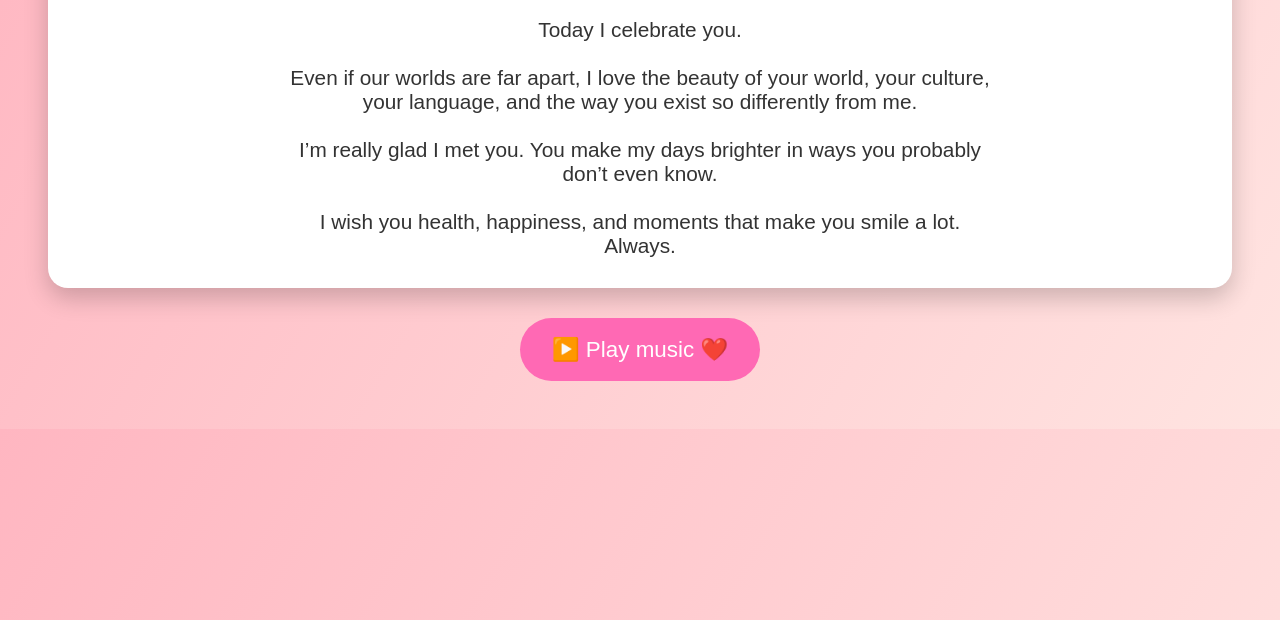
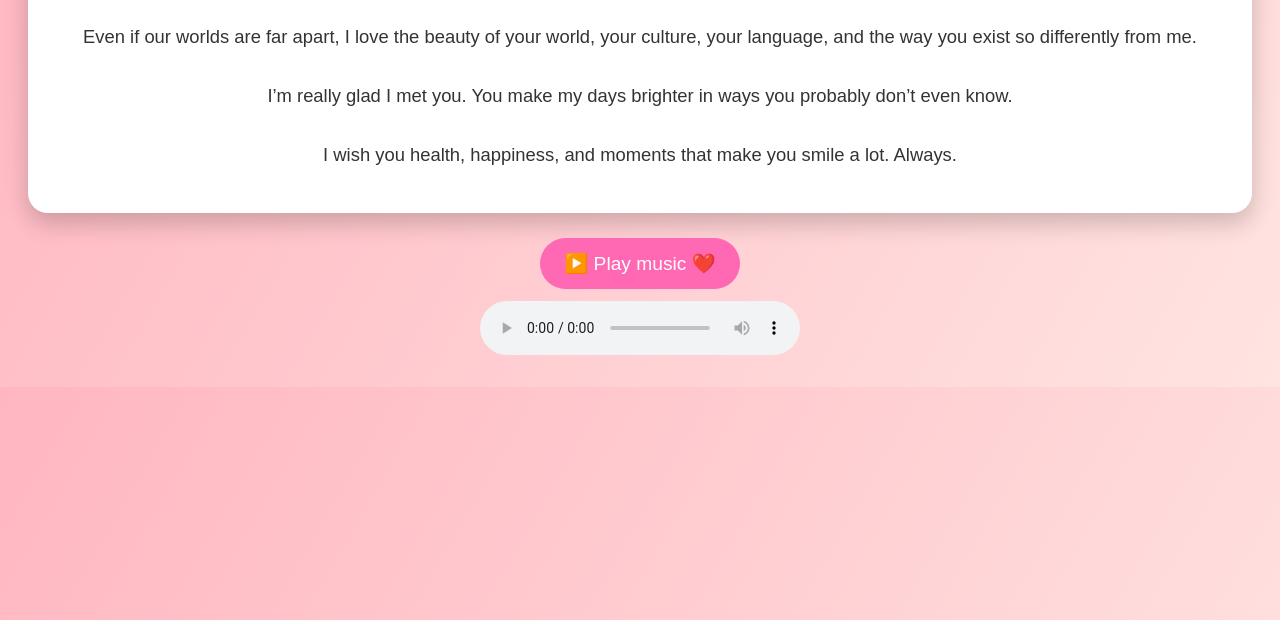
Before and after one commit to pianista17-Ellie/pianista17-Ellie.github.io, a plain HTML site: page index.html in a window 1280 px wide. Shown: the part 180-800 px from the top of the page. Drawn offline with Linux system fonts and the light colour scheme.

Commit message:
Update index.html

```diff
--- a/index.html
+++ b/index.html
@@ -2,6 +2,7 @@
 <html lang="en">
 <head>
   <meta charset="UTF-8">
+  <meta name="viewport" content="width=device-width, initial-scale=1.0">
   <title>Happy Birthday Amira 🤍</title>
 
   <style>
@@ -9,43 +10,50 @@
       background: linear-gradient(120deg, #ffb6c1, #ffe4e1);
       font-family: Arial, sans-serif;
       text-align: center;
-      padding: 40px;
+      padding: 20px;
       color: #333;
     }
 
     h1 {
-      font-size: 3em;
+      font-size: 2.4em;
+      margin-bottom: 15px;
     }
 
     p {
-      font-size: 1.3em;
-      max-width: 700px;
-      margin: auto;
+      font-size: 1.15em;
+      line-height: 1.6;
     }
 
     .card {
       background: white;
-      padding: 30px;
+      padding: 25px 20px;
       border-radius: 20px;
       box-shadow: 0 10px 25px rgba(0,0,0,0.2);
-      margin-bottom: 30px;
+      margin-bottom: 25px;
+    }
+
+    .player {
+      margin-top: 20px;
     }
 
     .play-btn {
       background: #ff69b4;
       color: white;
       border: none;
-      padding: 18px 32px;
-      font-size: 1.4em;
-      border-radius: 50px;
+      padding: 14px 24px;
+      font-size: 1.2em;
+      border-radius: 30px;
       cursor: pointer;
-      display: inline-flex;
-      align-items: center;
-      gap: 10px;
+      margin-bottom: 12px;
     }
 
     .play-btn:hover {
       background: #ff85c1;
+    }
+
+    audio {
+      width: 100%;
+      max-width: 320px;
     }
   </style>
 </head>
@@ -70,19 +78,26 @@
     </p>
   </div>
 
-  <!-- Botón Play -->
-  <button class="play-btn" onclick="playMusic()">
-    ▶️ Play music ❤️
-  </button>
+  <div class="player">
+    <button class="play-btn" onclick="toggleMusic()">
+      ▶️ Play music ❤️
+    </button>
 
-  <!-- Música -->
-  <audio id="music" loop>
-    <source src="music.mp3" type="audio/mpeg">
-  </audio>
+    <br>
+
+    <audio id="music" controls>
+      <source src="music.mp3" type="audio/mpeg">
+    </audio>
+  </div>
 
   <script>
-    function playMusic() {
-      document.getElementById("music").play();
+    function toggleMusic() {
+      const music = document.getElementById("music");
+      if (music.paused) {
+        music.play();
+      } else {
+        music.pause();
+      }
     }
   </script>
 
```
